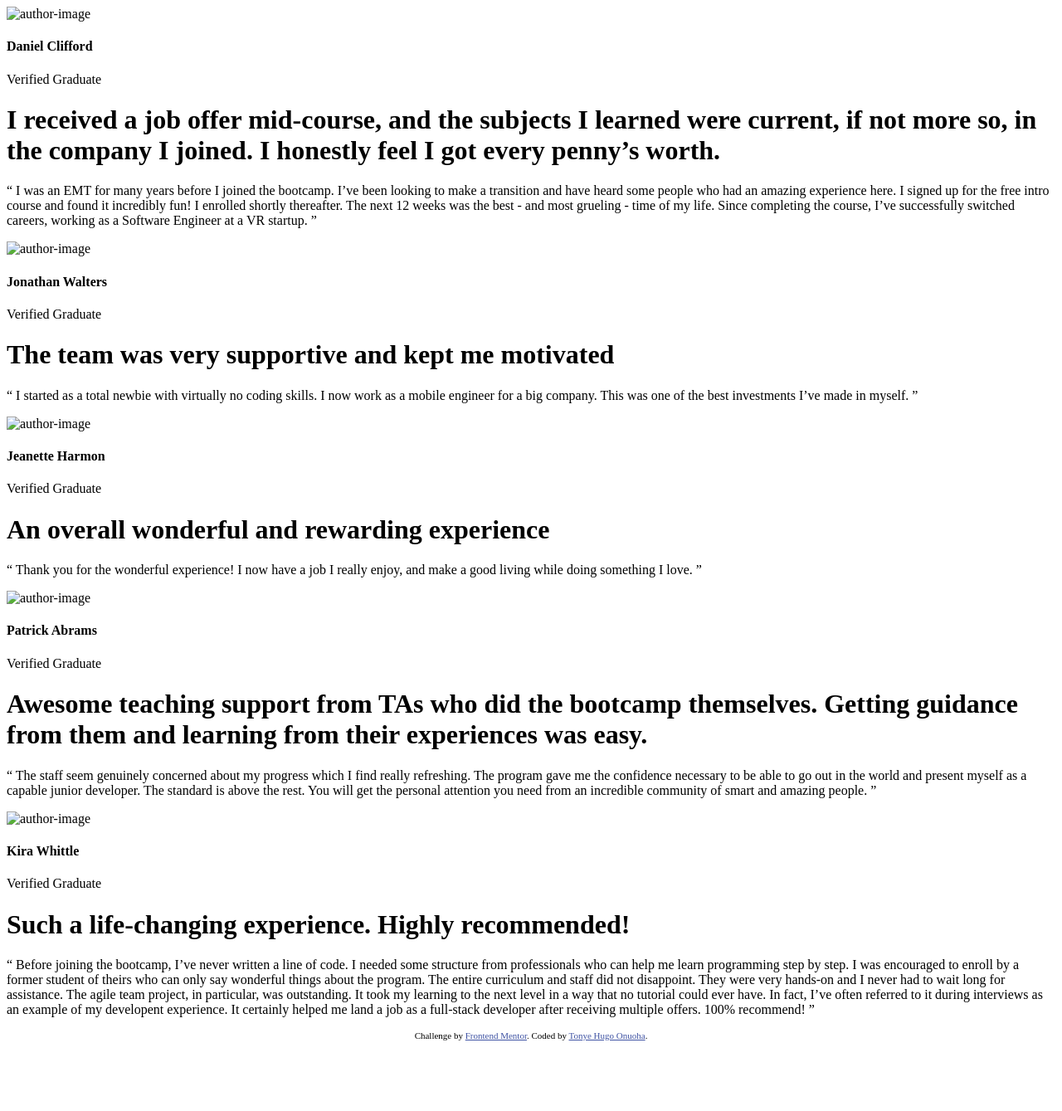
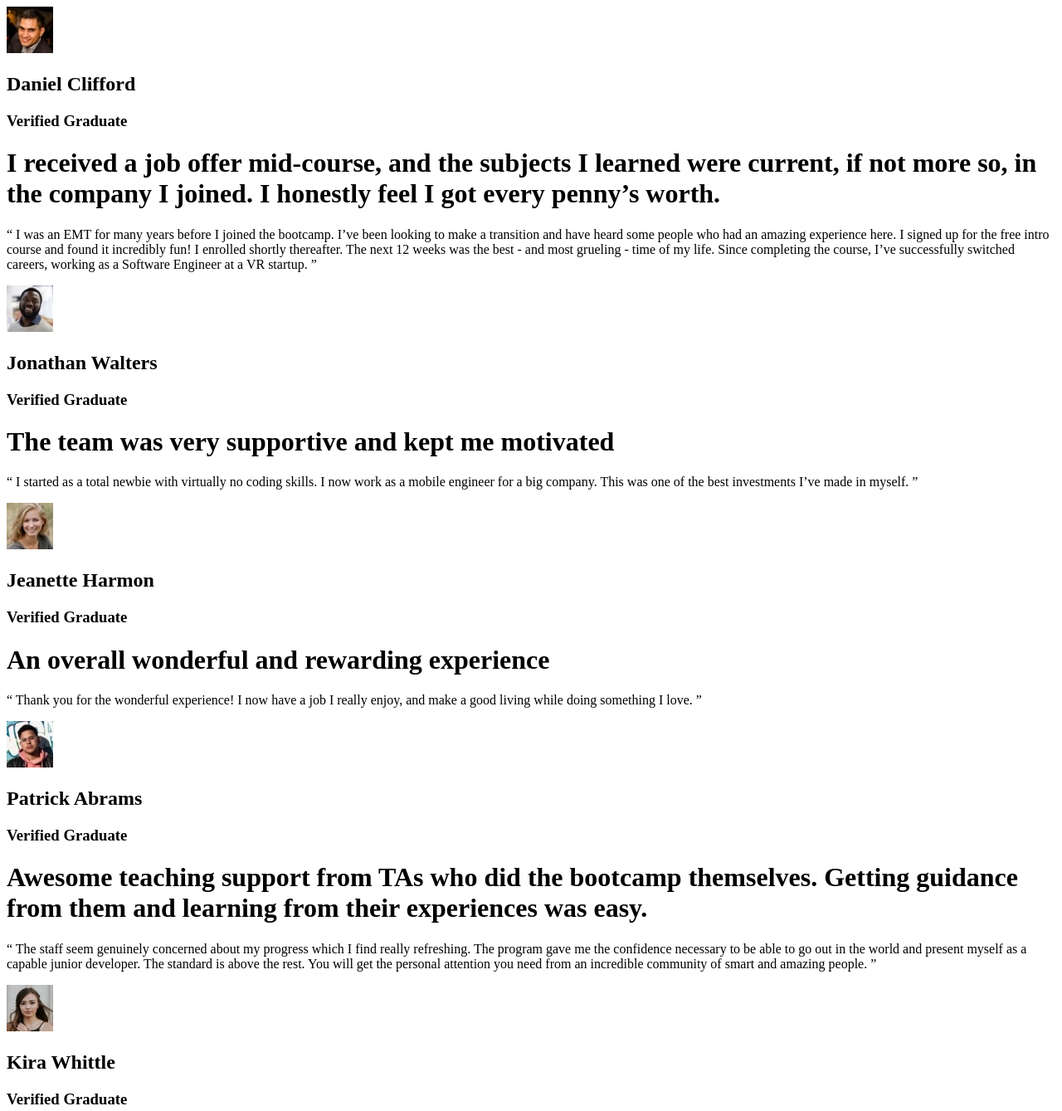
Before and after one commit to Tonye-Onuoha/Testimonials-Grid-Section, a plain HTML site: page index.html in a window 1280 px wide. Shown: the top 1339 px of the page at 83% size. Before the commit the page ends 1262 px from the top, so only its background shows below. Drawn offline with Linux system fonts and the light colour scheme.

Commit message:
Updated markup structure of the project

```diff
--- a/index.html
+++ b/index.html
@@ -4,9 +4,15 @@
     <meta charset="UTF-8" />
     <meta name="viewport" content="width=device-width, initial-scale=1.0" />
     <!-- displays site properly based on user's device -->
-
+    <link rel="preconnect" href="https://fonts.googleapis.com" />
+    <link rel="preconnect" href="https://fonts.gstatic.com" crossorigin />
+    <link
+      href="https://fonts.googleapis.com/css2?family=Barlow+Semi+Condensed:ital,wght@0,100;0,200;0,300;0,400;0,500;0,600;0,700;0,800;0,900;1,100;1,200;1,300;1,400;1,500;1,600;1,700;1,800;1,900&display=swap"
+      rel="stylesheet" />
+    <!-- Google font -->
     <link rel="icon" type="image/png" sizes="32x32" href="./images/favicon-32x32.png" />
     <link rel="stylesheet" type="text/css" href="css/styles.css" />
+    <!-- custom CSS link -->
     <title>Frontend Mentor | [Challenge Name Here]</title>
 
     <!-- Feel free to remove these styles or customise in your own stylesheet 👍 -->
@@ -23,12 +29,14 @@
   <body>
     <main>
       <div class="grid-container">
-        <div class="testimonial">
+        <div class="testimonial daniel-clifford">
           <div class="testimonial-author">
-            <img src="#" alt="author-image" />
+            <div class="image-container">
+              <img src="images/image-daniel.jpg" alt="author-image" />
+            </div>
             <div class="author-details">
-              <h4 class="author-name">Daniel Clifford</h4>
-              <p>Verified Graduate</p>
+              <h2 class="author-name barlow-semi-condensed-semibold">Daniel Clifford</h2>
+              <h3 class="verified-graduate barlow-semi-condensed-medium">Verified Graduate</h3>
             </div>
           </div>
           <div class="testimonial-title">
@@ -38,7 +46,7 @@
             </h1>
           </div>
           <div class="testimonial-quote">
-            <p>
+            <p class="barlow-semi-condensed-medium">
               “ I was an EMT for many years before I joined the bootcamp. I’ve been looking to make a transition and
               have heard some people who had an amazing experience here. I signed up for the free intro course and found
               it incredibly fun! I enrolled shortly thereafter. The next 12 weeks was the best - and most grueling -
@@ -47,48 +55,54 @@
             </p>
           </div>
         </div>
-        <div class="testimonial">
+        <div class="testimonial jonathan-walters">
           <div class="testimonial-author">
-            <img src="#" alt="author-image" />
+            <div class="image-container">
+              <img src="images/image-jonathan.jpg" alt="author-image" />
+            </div>
             <div class="author-details">
-              <h4 class="author-name">Jonathan Walters</h4>
-              <p>Verified Graduate</p>
+              <h2 class="author-name barlow-semi-condensed-semibold">Jonathan Walters</h2>
+              <h3 class="verified-graduate barlow-semi-condensed-medium">Verified Graduate</h3>
             </div>
           </div>
           <div class="testimonial-title">
             <h1>The team was very supportive and kept me motivated</h1>
           </div>
           <div class="testimonial-quote">
-            <p>
+            <p class="barlow-semi-condensed-medium">
               “ I started as a total newbie with virtually no coding skills. I now work as a mobile engineer for a big
               company. This was one of the best investments I’ve made in myself. ”
             </p>
           </div>
         </div>
-        <div class="testimonial">
+        <div class="testimonial jeanette-harmon">
           <div class="testimonial-author">
-            <img src="#" alt="author-image" />
+            <div class="image-container">
+              <img src="images/image-jeanette.jpg" alt="author-image" />
+            </div>
             <div class="author-details">
-              <h4 class="author-name">Jeanette Harmon</h4>
-              <p>Verified Graduate</p>
+              <h2 class="author-name barlow-semi-condensed-semibold">Jeanette Harmon</h2>
+              <h3 class="verified-graduate barlow-semi-condensed-medium">Verified Graduate</h3>
             </div>
           </div>
           <div class="testimonial-title">
             <h1>An overall wonderful and rewarding experience</h1>
           </div>
           <div class="testimonial-quote">
-            <p>
+            <p class="barlow-semi-condensed-medium">
               “ Thank you for the wonderful experience! I now have a job I really enjoy, and make a good living while
               doing something I love. ”
             </p>
           </div>
         </div>
-        <div class="testimonial">
+        <div class="testimonial patrick-abrams">
           <div class="testimonial-author">
-            <img src="#" alt="author-image" />
+            <div class="image-container">
+              <img src="images/image-patrick.jpg" alt="author-image" />
+            </div>
             <div class="author-details">
-              <h4 class="author-name">Patrick Abrams</h4>
-              <p>Verified Graduate</p>
+              <h2 class="author-name barlow-semi-condensed-semibold">Patrick Abrams</h2>
+              <h3 class="verified-graduate barlow-semi-condensed-medium">Verified Graduate</h3>
             </div>
           </div>
           <div class="testimonial-title">
@@ -98,7 +112,7 @@
             </h1>
           </div>
           <div class="testimonial-quote">
-            <p>
+            <p class="barlow-semi-condensed-medium">
               “ The staff seem genuinely concerned about my progress which I find really refreshing. The program gave me
               the confidence necessary to be able to go out in the world and present myself as a capable junior
               developer. The standard is above the rest. You will get the personal attention you need from an incredible
@@ -106,19 +120,21 @@
             </p>
           </div>
         </div>
-        <div class="testimonial">
+        <div class="testimonial kira-whittle">
           <div class="testimonial-author">
-            <img src="#" alt="author-image" />
+            <div class="image-container">
+              <img src="images/image-kira.jpg" alt="author-image" />
+            </div>
             <div class="author-details">
-              <h4 class="author-name">Kira Whittle</h4>
-              <p>Verified Graduate</p>
+              <h2 class="author-name barlow-semi-condensed-semibold">Kira Whittle</h2>
+              <h3 class="verified-graduate barlow-semi-condensed-medium">Verified Graduate</h3>
             </div>
           </div>
           <div class="testimonial-title">
             <h1>Such a life-changing experience. Highly recommended!</h1>
           </div>
           <div class="testimonial-quote">
-            <p>
+            <p class="barlow-semi-condensed-medium">
               “ Before joining the bootcamp, I’ve never written a line of code. I needed some structure from
               professionals who can help me learn programming step by step. I was encouraged to enroll by a former
               student of theirs who can only say wonderful things about the program. The entire curriculum and staff did
```
